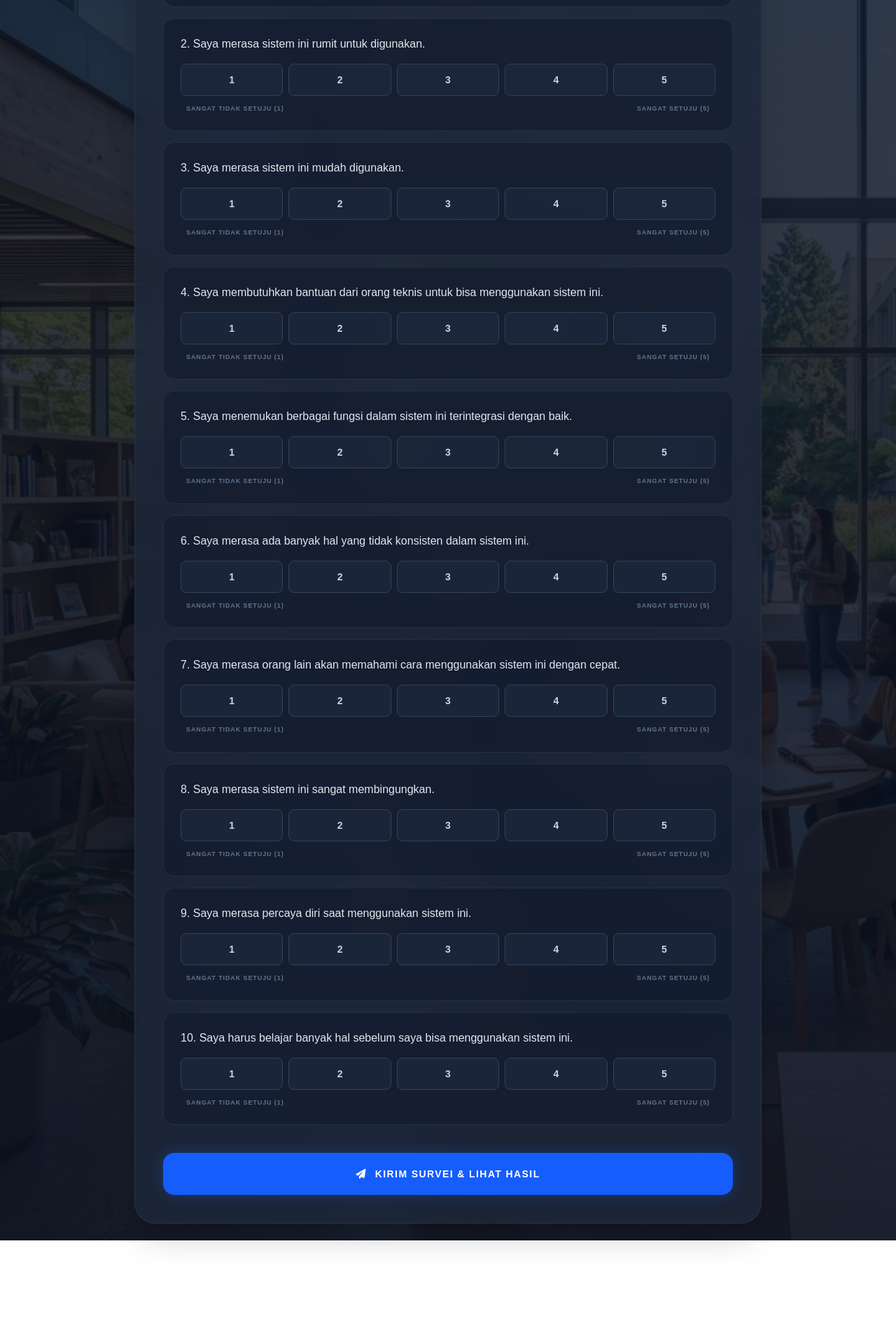
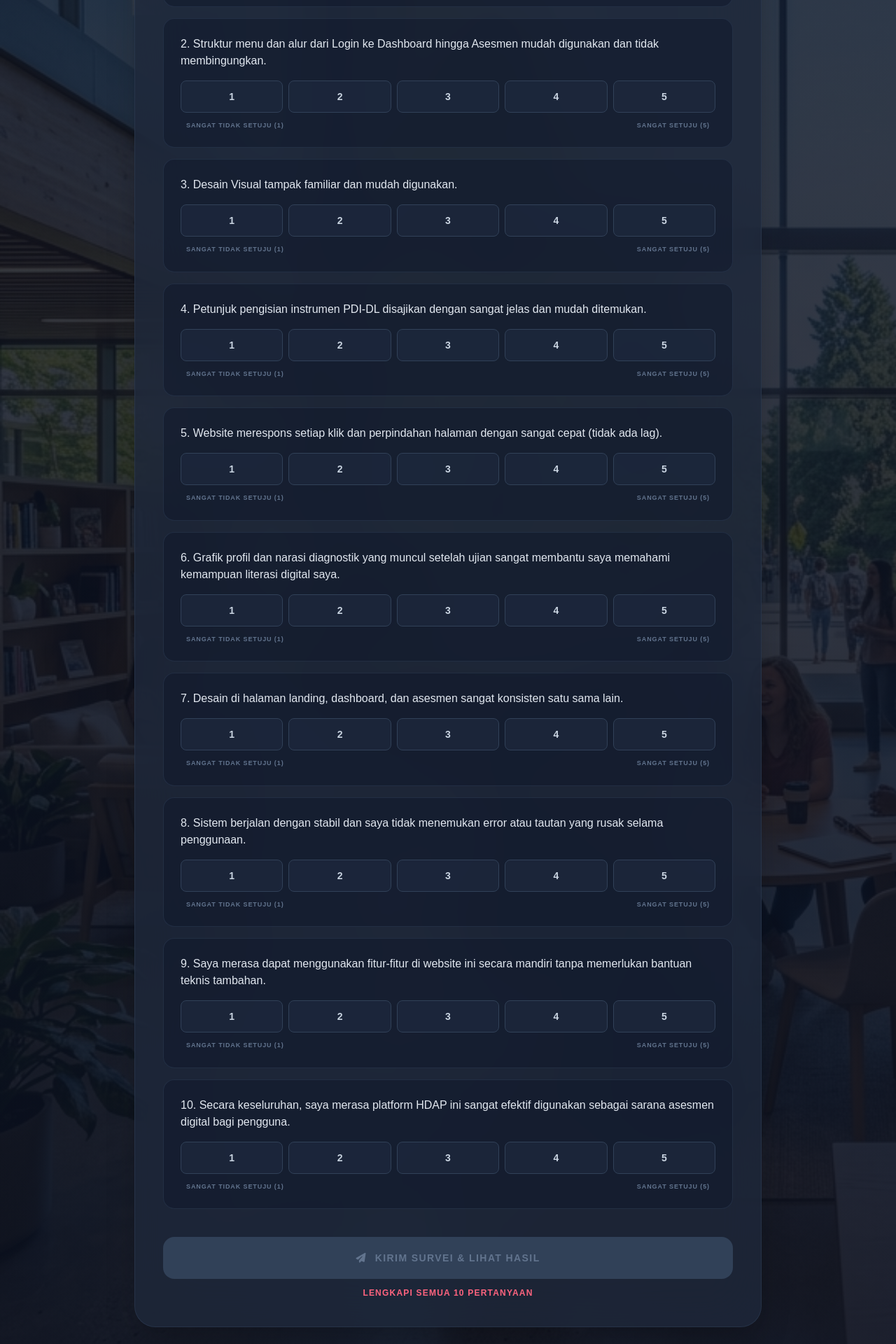
Before and after one commit to cathaleya/web_e-assesment, a Next.js app: page /survey in a window 1280 px wide. Shown: the part 325-2245 px from the top of the page at 70% size. Before the commit the page ends 2097 px from the top, so only its background shows below. Built offline with nearby package versions, Linux system fonts and the light colour scheme.

Commit message:
Fix Preliminary questions, Survey questions & interactivity, and lock MADEL5C

```diff
--- a/src/app/assessment/preliminary/page.tsx
+++ b/src/app/assessment/preliminary/page.tsx
@@ -3,16 +3,26 @@
 import { useState, useEffect } from "react";
 import { useRouter } from "next/navigation";
 
+import questionsData from "./questions.json";
+
 export default function PreliminaryAssessment() {
   const [step, setStep] = useState(1);
   const [finished, setFinished] = useState(false);
+  const [answers, setAnswers] = useState<Record<number, number>>({});
   const router = useRouter();
 
-  // Simulasi 20 Pertanyaan
-  const totalItems = 20;
+  const totalItems = questionsData.length;
+  const currentQuestion = questionsData[step - 1];
 
-  const handleFinish = () => {
-    setFinished(true);
+  const handleNext = (score: number) => {
+    setAnswers({ ...answers, [step]: score });
+    setTimeout(() => {
+      if (step < totalItems) {
+        setStep(step + 1);
+      } else {
+        setFinished(true);
+      }
+    }, 300);
   };
 
   return (
@@ -33,26 +43,26 @@ export default function PreliminaryAssessment() {
 
           <div className="mb-12">
             <h2 className="text-3xl font-black text-white mb-4 leading-tight italic uppercase tracking-tight">
-              {step}. Bagaimana strategi Anda dalam mengevaluasi kredibilitas sumber informasi digital yang baru Anda temukan?
+              {step}. {currentQuestion?.text}
             </h2>
-            <p className="text-slate-400 text-sm italic font-medium">Pilih satu jawaban yang paling mencerminkan kebiasaan Anda.</p>
+            <p className="text-slate-400 text-sm italic font-medium">Pilih tingkat kesesuaian yang paling mencerminkan kondisi Anda.</p>
           </div>
 
           <div className="grid grid-cols-1 gap-4 mb-12">
             {[
-              'Memeriksa otoritas penulis dan tanggal publikasi secara mendalam',
-              'Membandingkan dengan minimal 3 sumber terpercaya lainnya',
-              'Hanya mempercayai situs dengan domain .gov atau .edu',
-              'Membaca sekilas tanpa melakukan verifikasi lebih lanjut',
-              'Tidak pernah melakukan pengecekan sumber'
+              { text: 'Sangat Sesuai (SS)', score: 5 },
+              { text: 'Sesuai (S)', score: 4 },
+              { text: 'Cukup Sesuai (CS)', score: 3 },
+              { text: 'Tidak Sesuai (TS)', score: 2 },
+              { text: 'Sangat Tidak Sesuai (STS)', score: 1 }
             ].map((opt, i) => (
-              <button key={i} onClick={() => step < totalItems ? setStep(step + 1) : handleFinish()}
-                      className="w-full text-left p-6 rounded-2xl border border-white/5 bg-white/5 hover:bg-teal-600 hover:border-teal-400 transition-all font-bold text-slate-200 flex justify-between items-center group shadow-lg">
+              <button key={i} onClick={() => handleNext(opt.score)}
+                      className={`w-full text-left p-6 rounded-2xl border transition-all font-bold text-slate-200 flex justify-between items-center group shadow-lg ${answers[step] === opt.score ? 'bg-teal-600 border-teal-400' : 'border-white/5 bg-white/5 hover:bg-teal-600/50 hover:border-teal-400/50'}`}>
                 <span className="flex items-center gap-4">
-                   <span className="w-8 h-8 rounded-lg bg-white/10 flex items-center justify-center text-xs group-hover:bg-white/20 transition-colors">{String.fromCharCode(65 + i)}</span>
-                   {opt}
+                   <span className="w-8 h-8 rounded-lg bg-white/10 flex items-center justify-center text-xs group-hover:bg-white/20 transition-colors">{opt.score}</span>
+                   {opt.text}
                 </span>
-                <i className="fa-solid fa-circle-check opacity-0 group-hover:opacity-100 transition-all text-white"></i>
+                <i className={`fa-solid fa-circle-check transition-all text-white ${answers[step] === opt.score ? 'opacity-100' : 'opacity-0 group-hover:opacity-100'}`}></i>
               </button>
             ))}
           </div>
--- /dev/null
+++ b/src/app/assessment/preliminary/questions.json
@@ -0,0 +1,22 @@
+[
+  { "id": 1, "dim": "C1", "text": "Saya mampu membedakan sumber informasi digital yang kredibel dan tidak kredibel untuk keperluan akademik." },
+  { "id": 2, "dim": "C1", "text": "Saya memeriksa keakuratan informasi digital sebelum menggunakannya dalam tugas kuliah." },
+  { "id": 3, "dim": "C1", "text": "Saya mengelola file dan dokumen digital (materi, referensi, data) secara teratur." },
+  { "id": 4, "dim": "C1", "text": "Saya menggunakan informasi atau data digital sebagai dasar pengambilan keputusan akademik." },
+  { "id": 5, "dim": "C2", "text": "Saya berkomunikasi secara sopan dan profesional melalui media digital akademik (email, LMS, forum)." },
+  { "id": 6, "dim": "C2", "text": "Saya berkolaborasi dengan teman menggunakan aplikasi digital saat mengerjakan tugas kelompok." },
+  { "id": 7, "dim": "C2", "text": "Saya berbagi sumber belajar digital dengan mempertimbangkan etika akademik." },
+  { "id": 8, "dim": "C2", "text": "Saya menyesuaikan gaya komunikasi digital sesuai konteks akademik." },
+  { "id": 9, "dim": "C3", "text": "Saya mampu membuat konten digital (presentasi, video, infografis) untuk mendukung pembelajaran." },
+  { "id": 10, "dim": "C3", "text": "Saya mampu mengadaptasi konten digital dari berbagai sumber secara kreatif." },
+  { "id": 11, "dim": "C3", "text": "Saya memahami prinsip hak cipta dalam penggunaan konten digital." },
+  { "id": 12, "dim": "C3", "text": "Saya mampu merancang bahan ajar digital sesuai kebutuhan peserta didik." },
+  { "id": 13, "dim": "C4", "text": "Saya menjaga keamanan akun digital dengan kata sandi dan pengaturan privasi yang tepat." },
+  { "id": 14, "dim": "C4", "text": "Saya berhati-hati dalam membagikan data pribadi di platform digital akademik." },
+  { "id": 15, "dim": "C4", "text": "Saya mampu mengenali dan menghindari konten digital berbahaya (hoaks, phishing)." },
+  { "id": 16, "dim": "C4", "text": "Saya berperilaku etis dan bertanggung jawab di ruang digital." },
+  { "id": 17, "dim": "C5", "text": "Saya mampu mengatasi masalah teknis sederhana saat menggunakan perangkat atau aplikasi digital." },
+  { "id": 18, "dim": "C5", "text": "Saya dapat memilih teknologi digital yang paling sesuai untuk kebutuhan pembelajaran." },
+  { "id": 19, "dim": "C5", "text": "Saya menyadari keterbatasan kompetensi digital saya dan berupaya meningkatkannya." },
+  { "id": 20, "dim": "C5", "text": "Saya terbuka terhadap penggunaan teknologi baru untuk meningkatkan efektivitas belajar." }
+]
--- a/src/app/survey/page.tsx
+++ b/src/app/survey/page.tsx
@@ -3,27 +3,24 @@
 import { useState } from "react";
 import { useRouter } from "next/navigation";
 
+import questionsData from "./questions.json";
+
 export default function SurveyPage() {
   const [submitted, setSubmitted] = useState(false);
+  const [answers, setAnswers] = useState<Record<number, number>>({});
   const router = useRouter();
 
   const handleSubmit = (e: React.FormEvent) => {
     e.preventDefault();
+    if (Object.keys(answers).length < questionsData.length) return;
     setSubmitted(true);
   };
 
-  const susQuestions = [
-    "Saya berpikir akan menggunakan sistem ini lagi.",
-    "Saya merasa sistem ini rumit untuk digunakan.",
-    "Saya merasa sistem ini mudah digunakan.",
-    "Saya membutuhkan bantuan dari orang teknis untuk bisa menggunakan sistem ini.",
-    "Saya menemukan berbagai fungsi dalam sistem ini terintegrasi dengan baik.",
-    "Saya merasa ada banyak hal yang tidak konsisten dalam sistem ini.",
-    "Saya merasa orang lain akan memahami cara menggunakan sistem ini dengan cepat.",
-    "Saya merasa sistem ini sangat membingungkan.",
-    "Saya merasa percaya diri saat menggunakan sistem ini.",
-    "Saya harus belajar banyak hal sebelum saya bisa menggunakan sistem ini."
-  ];
+  const handleSelect = (qIndex: number, val: number) => {
+    setAnswers({ ...answers, [qIndex]: val });
+  };
+
+  const isFormValid = Object.keys(answers).length === questionsData.length;
 
   return (
     <div className="min-h-screen bg-[#0B1120] flex flex-col items-center justify-center p-6"
@@ -42,12 +39,13 @@ export default function SurveyPage() {
           </div>
 
           <form onSubmit={handleSubmit} className="space-y-4">
-             {susQuestions.map((q, i) => (
-               <div key={i} className="bg-slate-900/50 p-6 rounded-2xl border border-slate-700/50 hover:border-blue-500/50 transition-colors">
-                  <p className="text-slate-200 font-medium mb-4">{i+1}. {q}</p>
+             {questionsData.map((q, i) => (
+               <div key={i} className={`bg-slate-900/50 p-6 rounded-2xl border transition-colors ${answers[i] ? 'border-blue-500/50' : 'border-slate-700/50 hover:border-slate-500/50'}`}>
+                  <p className="text-slate-200 font-medium mb-4">{i+1}. {q.text}</p>
                   <div className="flex justify-between gap-2">
                     {[1, 2, 3, 4, 5].map((val) => (
-                      <button type="button" key={val} className="flex-1 py-3 rounded-lg bg-slate-800/80 border border-slate-700 text-slate-300 hover:bg-blue-600 hover:border-blue-500 hover:text-white transition-all font-bold text-sm">
+                      <button type="button" key={val} onClick={() => handleSelect(i, val)}
+                              className={`flex-1 py-3 rounded-lg border transition-all font-bold text-sm ${answers[i] === val ? 'bg-blue-600 border-blue-500 text-white shadow-[0_0_10px_rgba(37,99,235,0.5)]' : 'bg-slate-800/80 border-slate-700 text-slate-300 hover:bg-slate-700 hover:border-slate-600'}`}>
                         {val}
                       </button>
                     ))}
@@ -60,10 +58,11 @@ export default function SurveyPage() {
              ))}
 
              <div className="pt-6">
-                <button type="submit"
-                        className="w-full bg-blue-600 hover:bg-blue-500 text-white font-bold py-5 rounded-2xl shadow-[0_0_20px_rgba(37,99,235,0.3)] transition-all text-sm uppercase tracking-widest flex items-center justify-center gap-3">
+                <button type="submit" disabled={!isFormValid}
+                        className={`w-full font-bold py-5 rounded-2xl transition-all text-sm uppercase tracking-widest flex items-center justify-center gap-3 ${isFormValid ? 'bg-blue-600 hover:bg-blue-500 text-white shadow-[0_0_20px_rgba(37,99,235,0.3)]' : 'bg-slate-700 text-slate-500 cursor-not-allowed'}`}>
                   <i className="fa-solid fa-paper-plane"></i> KIRIM SURVEI & LIHAT HASIL
                 </button>
+                {!isFormValid && <p className="text-center text-xs text-rose-400 mt-3 font-bold uppercase tracking-widest">Lengkapi semua {questionsData.length} pertanyaan</p>}
              </div>
           </form>
         </div>
--- /dev/null
+++ b/src/app/survey/questions.json
@@ -0,0 +1,12 @@
+[
+  { "id": 1, "text": "Antarmuka website HDAP sangat mudah dipelajari dan dipahami bahkan saat pertama kali mencoba." },
+  { "id": 2, "text": "Struktur menu dan alur dari Login ke Dashboard hingga Asesmen mudah digunakan dan tidak membingungkan." },
+  { "id": 3, "text": "Desain Visual tampak familiar dan mudah digunakan." },
+  { "id": 4, "text": "Petunjuk pengisian instrumen PDI-DL disajikan dengan sangat jelas dan mudah ditemukan." },
+  { "id": 5, "text": "Website merespons setiap klik dan perpindahan halaman dengan sangat cepat (tidak ada lag)." },
+  { "id": 6, "text": "Grafik profil dan narasi diagnostik yang muncul setelah ujian sangat membantu saya memahami kemampuan literasi digital saya." },
+  { "id": 7, "text": "Desain di halaman landing, dashboard, dan asesmen sangat konsisten satu sama lain." },
+  { "id": 8, "text": "Sistem berjalan dengan stabil dan saya tidak menemukan error atau tautan yang rusak selama penggunaan." },
+  { "id": 9, "text": "Saya merasa dapat menggunakan fitur-fitur di website ini secara mandiri tanpa memerlukan bantuan teknis tambahan." },
+  { "id": 10, "text": "Secara keseluruhan, saya merasa platform HDAP ini sangat efektif digunakan sebagai sarana asesmen digital bagi pengguna." }
+]
```
Also changed, not shown: src/app/dashboard/page.tsx (+13 -1 lines).
